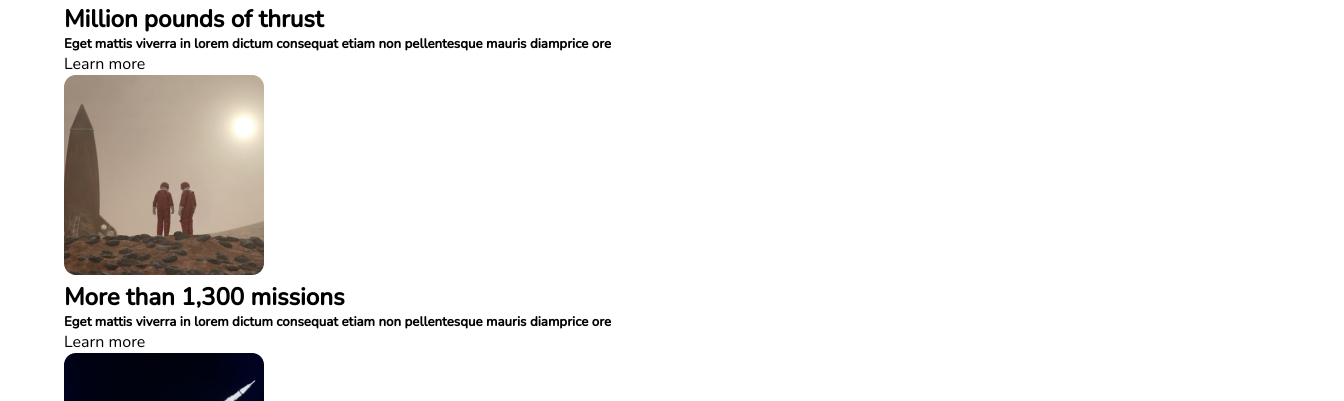
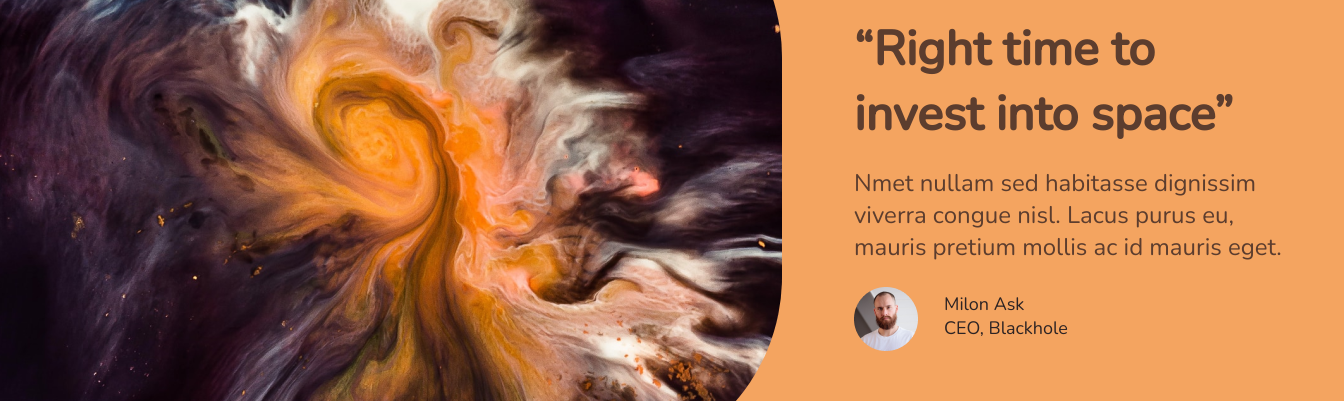
Before and after one commit to timurbakirdinov5/Space, a plain HTML site: page index.html in a window 1280 px wide. Shown: the part 2002-2403 px from the top of the page, 1344 px wide, since content can reach past the window. Drawn offline with nearby package versions, Linux system fonts and the light colour scheme.

Commit message:
Spaceinter (#8)
* add

* add

```diff
--- a/index.html
+++ b/index.html
@@ -101,8 +101,15 @@
 <section id="spaceInvestment">
     <div class="container">
         <div class="spaceInvestment">
+            <img class="imag" src="./img/Rectangle%201.png" alt="">
+            <div class="help"></div>
+                <h1 class="time">“Right time to invest into space”</h1>
+            <p class="nullam">Nmet nullam sed habitasse dignissim viverra congue nisl. Lacus purus eu, mauris pretium mollis ac id mauris eget.</p>
+            <img class="iph" src="./img/Ellipse%202.png" alt="">
+            <p class="milon">Milon Ask <br>
+                CEO, Blackhole</p>
+            </div>
 
-        </div>
     </div>
 </section>
 <section id="factsSpace">
--- a/style.scss
+++ b/style.scss
@@ -168,6 +168,53 @@
     display: flex;
     justify-content: space-around;
     margin-top: 80px;
+  }
+}
+#spaceInvestment{
+  .imag{
+    width: 785px;
+    margin-top: 120px;
+    margin-left: -67px;
+    border-radius: 0px 190px 190px 0px;
+  }
+  .help{
+    height: 600px;
+    width: 740px;
+    background: sandybrown ;
+    margin-left: 540px;
+    margin-top: -606px;
+  }
+  .time{
+    font-weight: 700;
+    font-size: 48px;
+    line-height: 65px;
+    color: #5C3D2E;
+    width: 440px;
+    margin-left: 790px;
+    margin-top: -450px;
+    position: absolute;
+  }
+  .nullam{
+    font-weight: 400;
+    font-size: 24px;
+    color: #5C3D2E;
+    width: 445px;
+    margin-left: 790px;
+    margin-top: -300px;
+    position: absolute;
+  }
+  .iph{
+    margin-left: 790px;
+    position: absolute;
+    margin-top: -180px;
+  }
+  .milon{
+    position: absolute;
+    font-weight: 400;
+    font-size: 18px;
+    color: #2D2424;
+    margin-left: 880px;
+    margin-top: -175px;
   }
 }
 #reviews {
```
Also changed, not shown: css/style.css, img/Ellipse 2.png (added), img/Rectangle 1.png (added), 1 other file.
